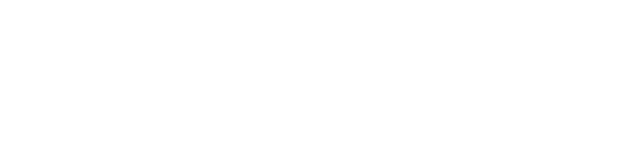
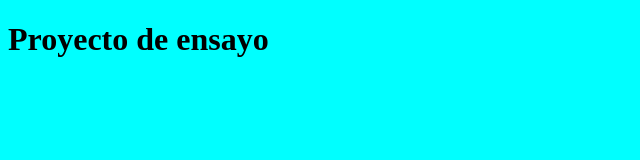
Before and after one commit to sebas77rr/Proyecto-Curso_Git, a plain HTML site: page index.html in a window 1280 px wide. Shown: the whole page, without its empty margins (0-640 px from the left). Drawn offline with Linux system fonts and the light colour scheme.

Commit message:
Probando nuevos commit

```diff
--- /dev/null
+++ b/css/style.css
@@ -0,0 +1,3 @@
+body{
+    background-color: aqua;
+}
--- a/index.html
+++ b/index.html
@@ -4,8 +4,9 @@
     <meta charset="UTF-8">
     <meta name="viewport" content="width=device-width, initial-scale=1.0">
     <title>Document</title>
+    <link rel="stylesheet" href="css/style.css">
 </head>
 <body>
-
+    <h1>Proyecto de ensayo</h1>
 </body>
 </html>
```
Also changed, not shown: js/script.js (added).
